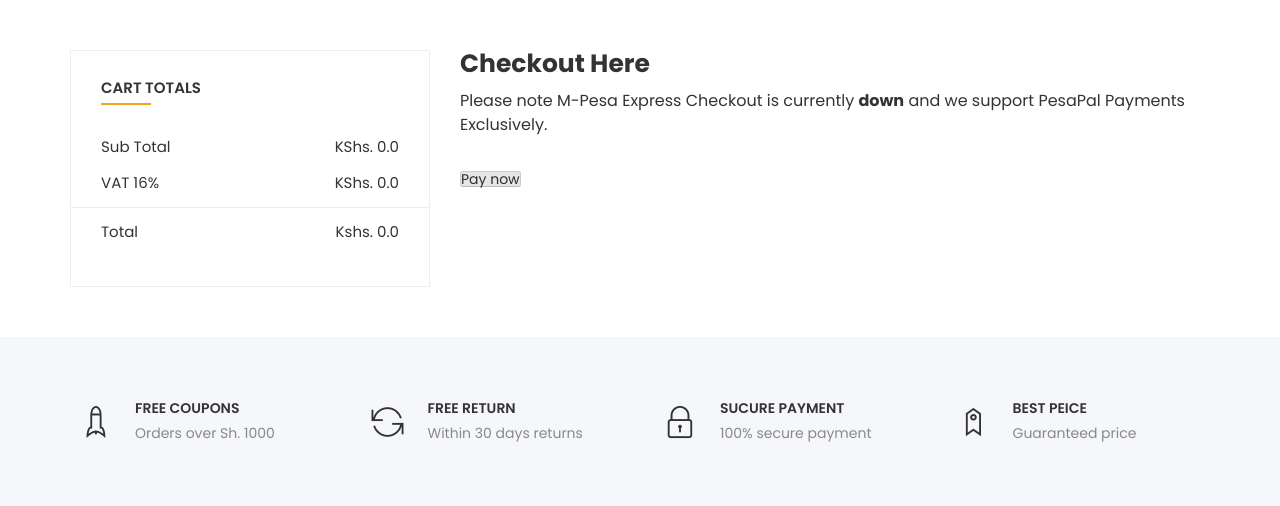
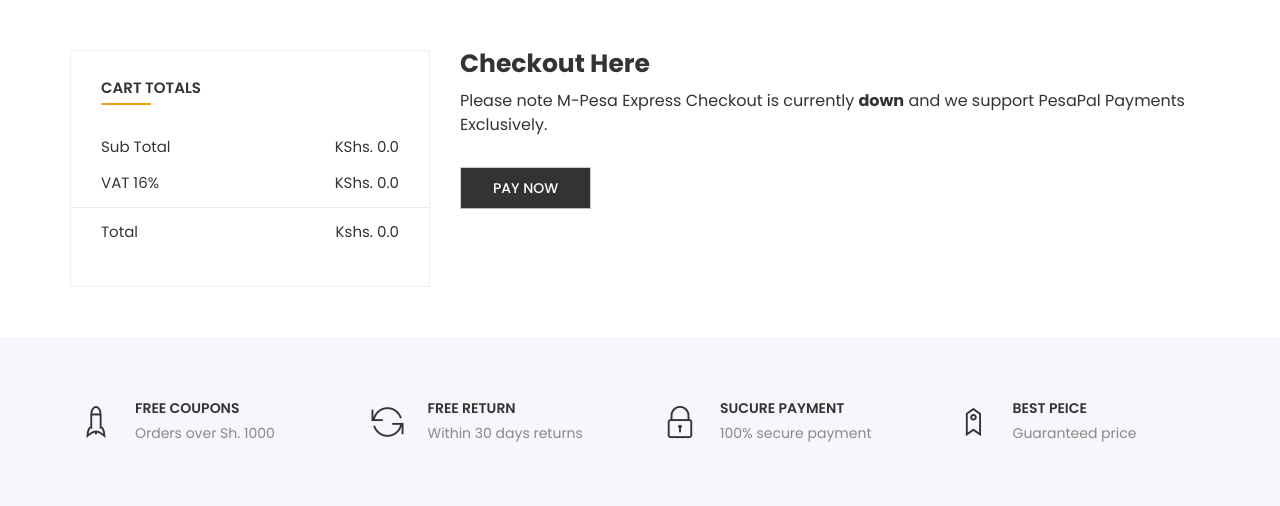
Before and after one commit to BwanaQ/picha-safari-vercel, a Django app: page /checkout in a window 1280 px wide. Shown: the part 226-732 px from the top of the page. Run offline with Django 4.2, Linux system fonts and the light colour scheme; the visitor is signed in with stand-in values (Sample User, id 1); data comes from the database, SQL or seed files in the repository; data that the repository does not hold is empty; some libraries are stand-ins or nearby versions.

Commit message:
style button

```diff
--- a/templates/cart/checkout.html
+++ b/templates/cart/checkout.html
@@ -50,7 +50,7 @@
 							<p>Please note M-Pesa Express Checkout is currently <strong>down</strong> and we support PesaPal Payments Exclusively.</p>
 							<form method="POST">
 								{% csrf_token %}
-								<button type="submit" name="pay_btn">Pay now</button>
+								<button class="btn" type="submit" name="pay_btn">Pay now</button>
 							</form>
 						</div>
 					</div>
```
